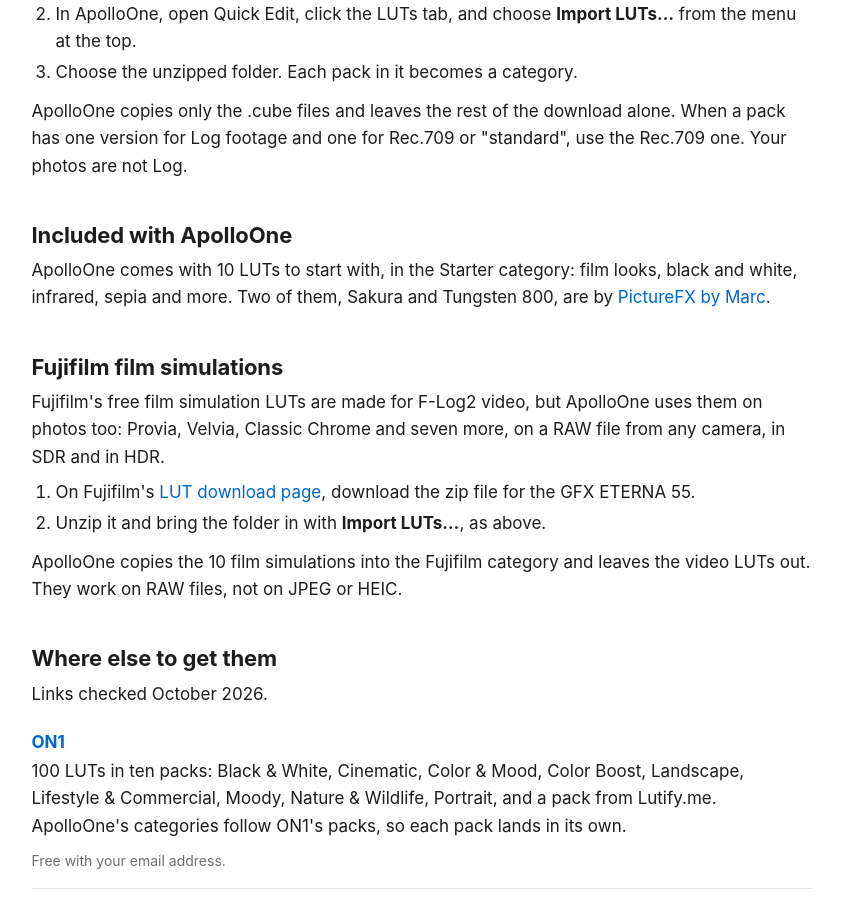
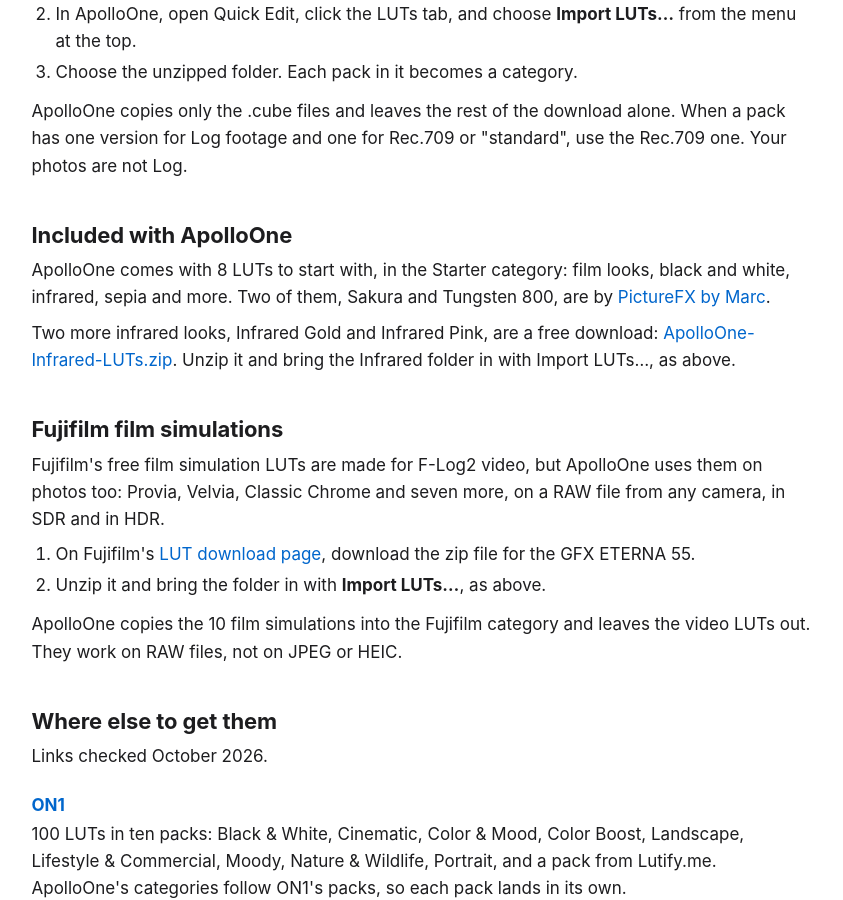
Before and after one commit to anogeissus/anogeissus.com, a Jekyll site: the page apolloone-free-luts.html, which Jekyll copies as it is, in a window 1280 px wide and 900 px high, scrolled down 523 px. Shown: the whole window, without its empty margins (211-1054 px from the left). Built offline with Jekyll 4.4.1, drawn with Linux system fonts in a browser that asks for light colours; some web fonts are replaced; some of the changed text lies outside the part shown.

Commit message:
apolloone-free-luts.html + downloads/ApolloOne-Infrared-LUTs.zip: ApolloOne's Starter LUTs are now 8, our Infrared Gold and Infrared Pink are a free download, and LUTs need the Pro Edition (was Max), for AO Build 6197 (Albert msgs 40918 "Let's reduce it to just two: Infrared B&W and Accent. The rest we should put on our website for users to download ... I need to re-consider LUTs as Pro Edition instead of Max Edition", 40962 "commit & push"). The zip holds one folder, Infrared, with the two cubes as they shipped in the app, so Import LUTs... makes an Infrared category.

```diff
--- a/apolloone-free-luts.html
+++ b/apolloone-free-luts.html
@@ -137,7 +137,8 @@
         <p>ApolloOne copies only the .cube files and leaves the rest of the download alone. When a pack has one version for Log footage and one for Rec.709 or "standard", use the Rec.709 one. Your photos are not Log.</p>
 
         <h2>Included with ApolloOne</h2>
-        <p>ApolloOne comes with 10 LUTs to start with, in the Starter category: film looks, black and white, infrared, sepia and more. Two of them, Sakura and Tungsten 800, are by <a href="https://marcrphoto.wordpress.com" target="_blank" rel="noopener">PictureFX by Marc</a>.</p>
+        <p>ApolloOne comes with 8 LUTs to start with, in the Starter category: film looks, black and white, infrared, sepia and more. Two of them, Sakura and Tungsten 800, are by <a href="https://marcrphoto.wordpress.com" target="_blank" rel="noopener">PictureFX by Marc</a>.</p>
+        <p>Two more infrared looks, Infrared Gold and Infrared Pink, are a free download: <a href="downloads/ApolloOne-Infrared-LUTs.zip">ApolloOne-Infrared-LUTs.zip</a>. Unzip it and bring the Infrared folder in with Import LUTs…, as above.</p>
 
         <h2 id="fujifilm-film-simulations">Fujifilm film simulations</h2>
         <p>Fujifilm's free film simulation LUTs are made for F-Log2 video, but ApolloOne uses them on photos too: Provia, Velvia, Classic Chrome and seven more, on a RAW file from any camera, in SDR and in HDR.</p>
@@ -215,7 +216,7 @@
         </ul>
         <p class="how">Sony, Canon, Nikon and OM SYSTEM ask you to accept their license before the download. Apple's needs an Apple Account.</p>
 
-        <p class="byline">The LUTs belong to their makers, and each site's own terms apply. LUTs are part of ApolloOne 5.2 and later, and require a Max Edition subscription or perpetual license. <a href="https://anogeissus.com/apolloone.html">Back to ApolloOne</a>.</p>
+        <p class="byline">The LUTs belong to their makers, and each site's own terms apply. LUTs are part of ApolloOne 5.2 and later, and require a Pro Edition subscription or perpetual license. <a href="https://anogeissus.com/apolloone.html">Back to ApolloOne</a>.</p>
 
     </div>
 </section>
```
Also changed, not shown: 1 other file.
